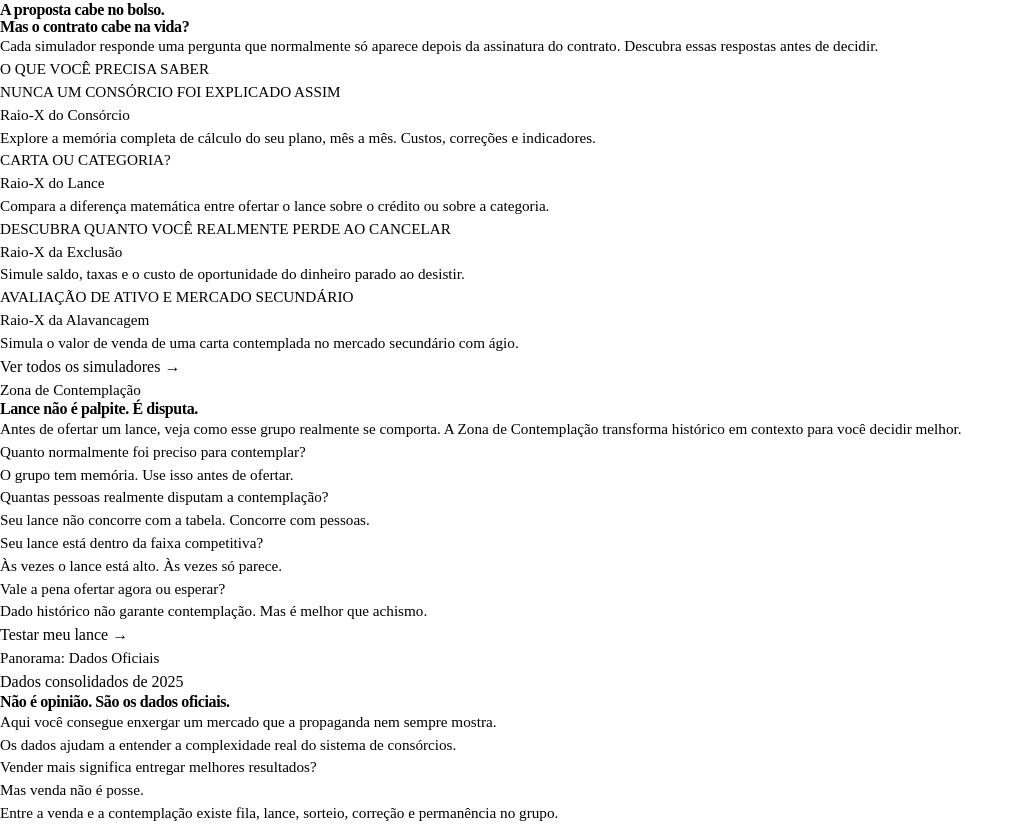
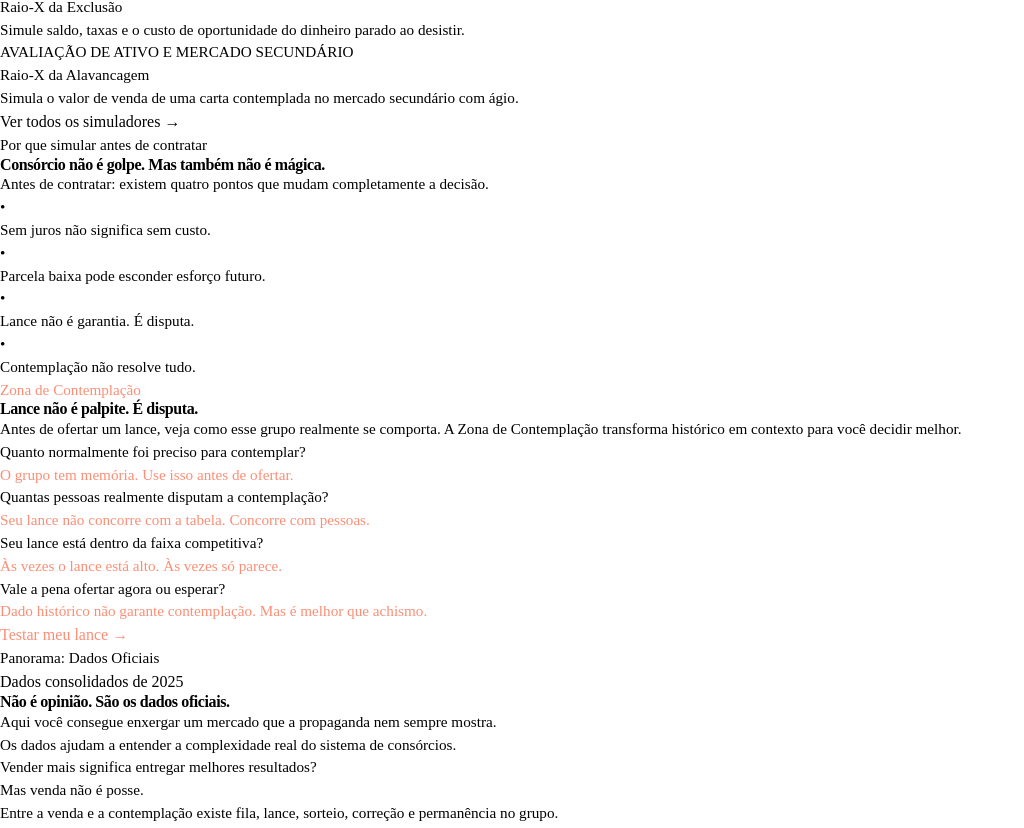
Before and after one commit to rpdladeia-collab/consorcio_de_verdade, a React (Vite) app in the folder client/: page / in a window 1280 px wide. Shown: the part 802-1630 px from the top of the page, without its empty margins (0-1024 px from the left). Built offline with nearby package versions, Linux system fonts and the light colour scheme.

Commit message:
Checkpoint: 3 ajustes no Home.tsx: (1) tag "Dados consolidados de 2025" alterada para fundo preto/escrita branca, (2) tom laranja reduzido em 30% na seção Zona de Contemplação, (3) ordem invertida — Raio-X agora aparece acima de "Por que simular antes de contratar"

```diff
--- a/client/src/pages/Home.tsx
+++ b/client/src/pages/Home.tsx
@@ -199,7 +199,7 @@ function ZonaSection() {
   return (
     <section className="bg-[var(--ink)] py-8 md:py-10">
       <div className="max-w-5xl mx-auto px-4">
-        <p className="text-[10px] tracking-widest uppercase text-[var(--orange)] mb-2 font-semibold">
+        <p className="text-[10px] tracking-widest uppercase mb-2 font-semibold" style={{ color: "color-mix(in oklch, var(--orange) 70%, white)" }}>
           Zona de Contemplação
         </p>
         <h2 className="font-serif text-2xl md:text-3xl font-bold text-white mb-1.5 leading-tight">
@@ -214,14 +214,14 @@ function ZonaSection() {
             <Link key={c.title} href={c.href}>
               <div className="bg-white/5 border border-white/10 rounded-lg p-4 hover:border-[var(--orange)]/50 transition-all cursor-pointer h-full">
                 <p className="text-[14px] md:text-[15px] font-bold text-white mb-1 leading-tight">{c.title}</p>
-                <p className="text-[13px] md:text-[14px] text-[var(--orange)] leading-snug font-medium">{c.call}</p>
+                <p className="text-[13px] md:text-[14px] leading-snug font-medium" style={{ color: "color-mix(in oklch, var(--orange) 70%, white)" }}>{c.call}</p>
               </div>
             </Link>
           ))}
         </div>
 
         <Link href="/zona-contemplacao#parametros">
-          <button className="border border-[var(--orange)] text-[var(--orange)] text-[14px] md:text-[15px] font-semibold px-5 py-2.5 rounded-full hover:bg-[var(--orange)] hover:text-white active:scale-95 transition-all">
+          <button className="border text-[14px] md:text-[15px] font-semibold px-5 py-2.5 rounded-full hover:text-white active:scale-95 transition-all" style={{ borderColor: "color-mix(in oklch, var(--orange) 70%, white)", color: "color-mix(in oklch, var(--orange) 70%, white)" }} onMouseEnter={(e) => { e.currentTarget.style.backgroundColor = "color-mix(in oklch, var(--orange) 70%, white)"; }} onMouseLeave={(e) => { e.currentTarget.style.backgroundColor = "transparent"; }}>
             Testar meu lance →
           </button>
         </Link>
@@ -266,7 +266,7 @@ function PanoramaSection() {
           <p className="text-[10px] tracking-widest uppercase text-[var(--orange)] font-semibold">
             Panorama: Dados Oficiais
           </p>
-          <span className="inline-flex items-center rounded-full border border-yellow-400 bg-yellow-50 px-3 py-1 text-[10px] font-bold uppercase tracking-wider text-yellow-700">
+          <span className="inline-flex items-center rounded-full bg-black px-3 py-1 text-[10px] font-bold uppercase tracking-wider text-white">
             Dados consolidados de 2025
           </span>
         </div>
@@ -314,8 +314,8 @@ export default function Home() {
   return (
     <main className="bg-[var(--paper)]">
       <HeroSection />
+      <RaioXSection />
       <ConscienciaSection />
-      <RaioXSection />
       <ZonaSection />
       <PanoramaSection />
     </main>
```
Also changed, not shown: 1 other file (tests, documents, lock files or other folders).
